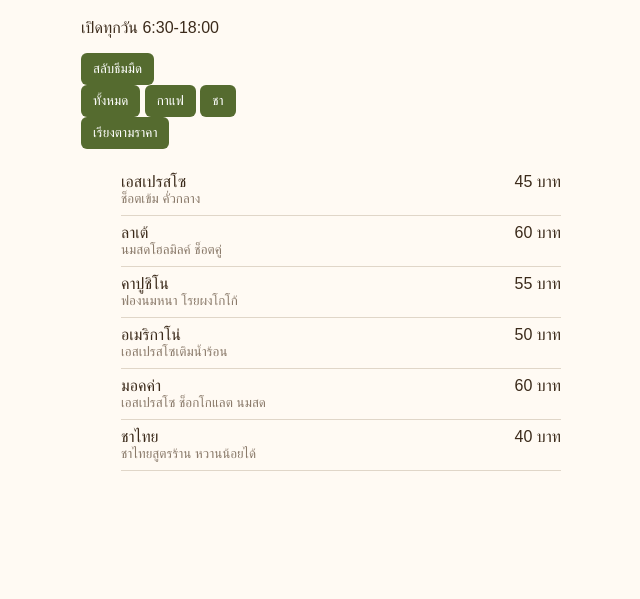
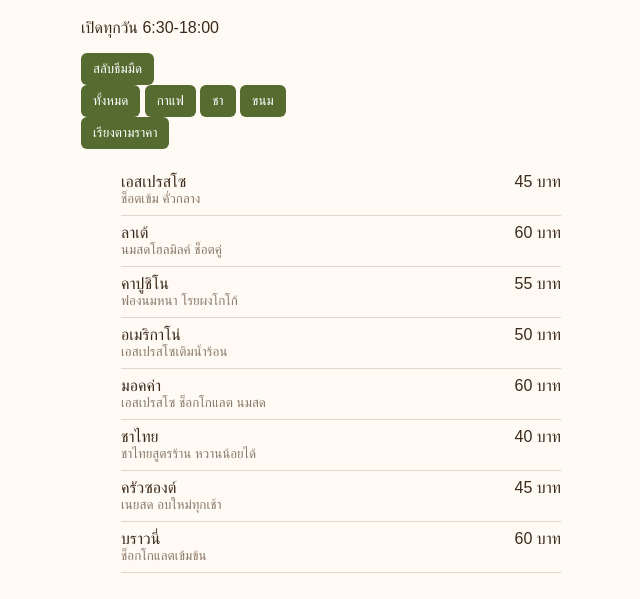
Before and after one commit to arnutkmitl/coffee-menu-test, a plain HTML site: page index.html in a window 1280 px wide. Shown: the part 77-676 px from the top of the page, without its empty margins (319-959 px from the left). Drawn offline with Linux system fonts and the light colour scheme.

Commit message:
เพิ่มหมวดขนมในเมนู (#2)
* เพิ่มหมวดขนม ครัวซองต์และบราวนี่

* อัปเดต README สำหรับหมวดขนม

* แก้ราคาบราวนี่เป็น 60 บาทตามใบโจทย์

---------

Co-authored-by: Arnut Ruttanatirakul <174576586+arnutkmitl@users.noreply.github.com>

```diff
--- a/app.js
+++ b/app.js
@@ -4,7 +4,9 @@ const menu = [
   { name: "คาปูชิโน", price: 55, desc: "ฟองนมหนา โรยผงโกโก้", category: "กาแฟ" },
   { name: "อเมริกาโน่", price: 50, desc: "เอสเปรสโซเติมน้ำร้อน", category: "กาแฟ" },
   { name: "มอคค่า", price: 60, desc: "เอสเปรสโซ ช็อกโกแลต นมสด", category: "กาแฟ" },
-  { name: "ชาไทย", price: 40, desc: "ชาไทยสูตรร้าน หวานน้อยได้", category: "ชา" }
+  { name: "ชาไทย", price: 40, desc: "ชาไทยสูตรร้าน หวานน้อยได้", category: "ชา" },
+  { name: "ครัวซองต์", price: 45, desc: "เนยสด อบใหม่ทุกเช้า", category: "ขนม" },
+  { name: "บราวนี่", price: 60, desc: "ช็อกโกแลตเข้มข้น", category: "ขนม" }
 ];
 
 function renderMenu(items) {
--- a/index.html
+++ b/index.html
@@ -17,6 +17,7 @@
       <button data-category="ทั้งหมด">ทั้งหมด</button>
       <button data-category="กาแฟ">กาแฟ</button>
       <button data-category="ชา">ชา</button>
+      <button data-category="ขนม">ขนม</button>
     </div>
     <button id="sort-btn">เรียงตามราคา</button>
     <ul id="menu-list"></ul>
```
Also changed, not shown: 1 other file.
